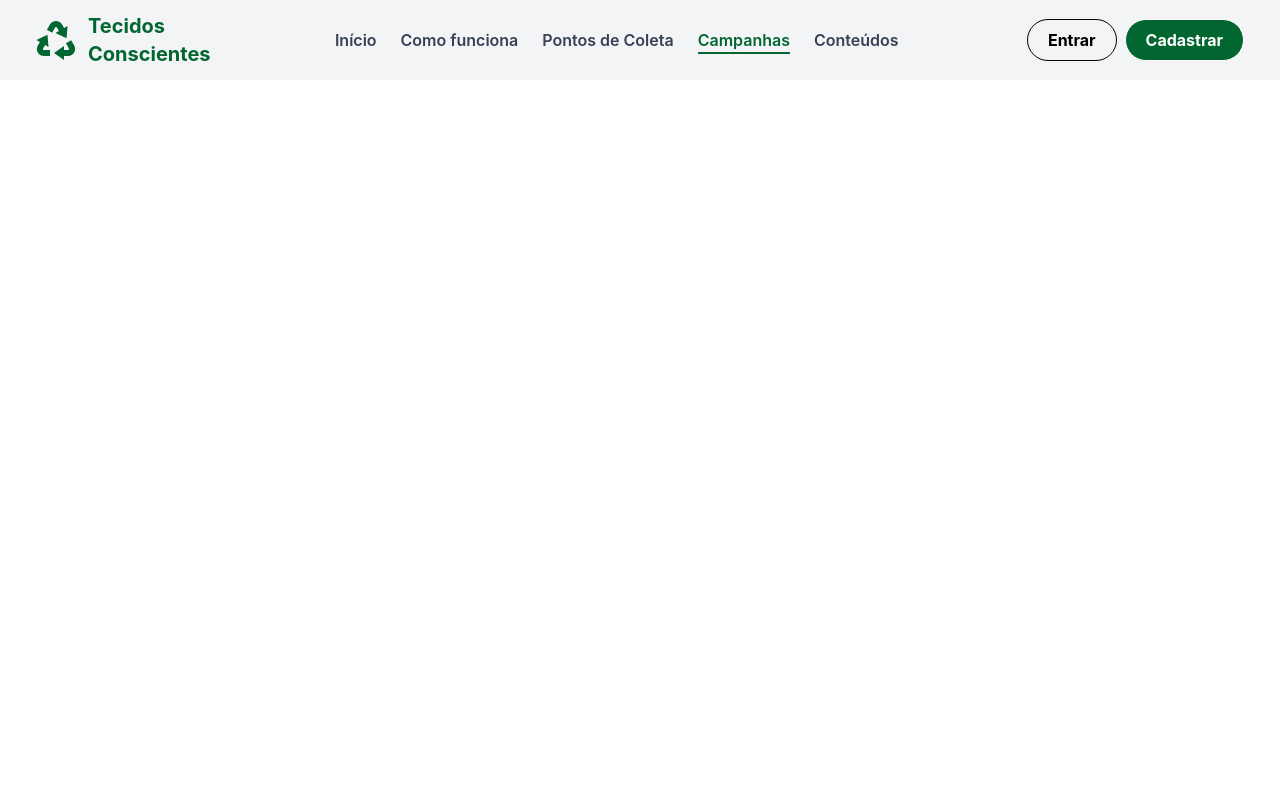
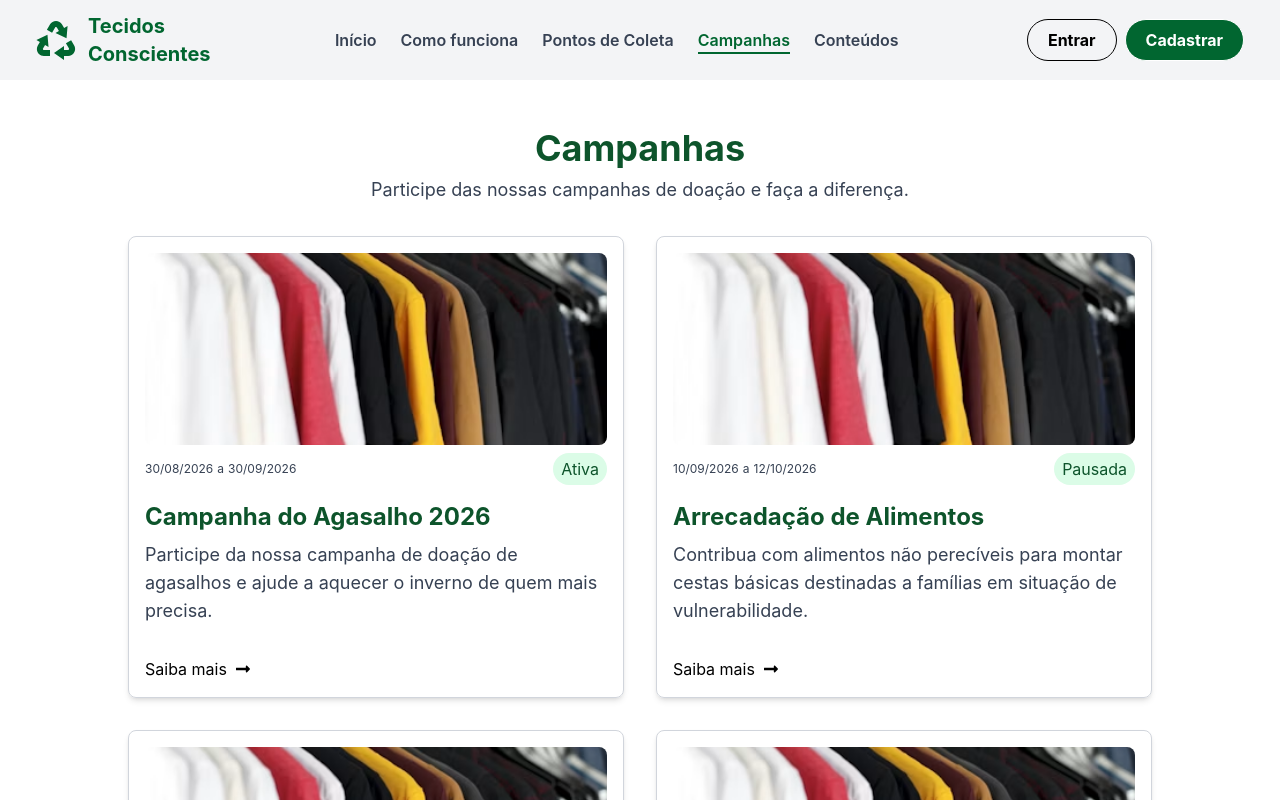
Before and after one commit to rafael-kuchla-flores/Descarte_Tecidos, a React (Vite) app in the folder Descarte_Tecidos/: page /campanhas in a window 1280 px wide. Shown: the top 800 px of the page. Built offline with nearby package versions, Linux system fonts and the light colour scheme.

Commit message:
feat/adicionar card de campanha e integrar na pagina de campanhas

```diff
--- /dev/null
+++ b/Descarte_Tecidos/src/components/CampaignCard/CampaignCard.jsx
@@ -0,0 +1,84 @@
+import React from 'react'
+import { NavLink } from 'react-router-dom'
+import { FaLongArrowAltRight } from 'react-icons/fa'
+import defaultCard from '../../assets/images/image.png'
+
+const CampaignCard = ({
+  id,
+  image = defaultCard,
+  startDate,
+  endDate,
+  status,
+  title,
+  description,
+}) => {
+  return (
+    <article className="border border-gray-300 rounded-lg shadow-md p-4 flex flex-col">
+
+      {/* Imagem */}
+      <div className="overflow-hidden rounded-lg">
+        <img
+          src={image}
+          alt={title}
+          className="w-full h-48 object-cover"
+        />
+      </div>
+
+      {/* Data e status */}
+      <div className="flex justify-between items-center mb-2 py-2">
+
+        <div className="flex gap-1">
+          <time
+            className="text-gray-700 text-xs"
+            dateTime={startDate}
+          >
+            {startDate}
+          </time>
+
+          <span className="text-gray-700 text-xs">
+            a
+          </span>
+
+          <time
+            className="text-gray-700 text-xs"
+            dateTime={endDate}
+          >
+            {endDate}
+          </time>
+        </div>
+
+        <span className="text-green-900 px-2 py-1 rounded-full bg-green-100">
+          {status}
+        </span>
+
+      </div>
+
+      {/* Descrição */}
+      <div>
+        <h2 className="text-2xl font-bold text-green-900 mb-2">
+          {title}
+        </h2>
+
+        <p className="text-lg text-gray-700 mb-8">
+          {description}
+        </p>
+      </div>
+
+      {/* Link */}
+      <div className="mt-auto">
+
+        <NavLink
+          to={`/campanhas/${id}`}
+          className="flex items-center gap-2"
+        >
+          Saiba mais
+          <FaLongArrowAltRight />
+        </NavLink>
+
+      </div>
+
+    </article>
+  )
+}
+
+export default CampaignCard
--- a/Descarte_Tecidos/src/pages/main/campaigns/Campaigns.jsx
+++ b/Descarte_Tecidos/src/pages/main/campaigns/Campaigns.jsx
@@ -1,11 +1,79 @@
 import React from 'react'
 import Header from '../../../components/header/Header'
+import CampaignCard from '../../../components/CampaignCard/CampaignCard'
+import Footer from '../../../components/footer/Footer'
+
 const Campaigns = () => {
-    return (
-        <>
-            <Header />
-        </>
-    )
+
+  const campaigns = [
+    {
+      id: 1,
+      image: undefined,
+      startDate: '30/08/2026',
+      endDate: '30/09/2026',
+      status: 'Ativa',
+      title: 'Campanha do Agasalho 2026',
+      description:
+        'Participe da nossa campanha de doação de agasalhos e ajude a aquecer o inverno de quem mais precisa.',
+    },
+    {
+      id: 2,
+      image: undefined,
+      startDate: '10/09/2026',
+      endDate: '12/10/2026',
+      status: 'Pausada',
+      title: 'Arrecadação de Alimentos',
+      description: 'Contribua com alimentos não perecíveis para montar cestas básicas destinadas a famílias em situação de vulnerabilidade.',
+    },
+    {
+      id: 3,
+      image: undefined,
+      startDate: '01/10/2026',
+      endDate: '25/12/2026',
+      status: 'Em Breve',
+      title: 'Natal Solidário',
+      description: 'Doe brinquedos novos ou em bom estado e faça a alegria de centenas de crianças neste Natal.',
+    },
+    {
+      id: 3,
+      image: undefined,
+      startDate: '01/10/2026',
+      endDate: '25/12/2026',
+      status: 'Em Breve',
+      title: 'Natal Solidário',
+      description: 'Doe brinquedos novos ou em bom estado e faça a alegria de centenas de crianças neste Natal.',
+    }
+  ]
+
+  return (
+    <>
+      <Header />
+
+      <main className="container mx-auto px-4 py-12 flex flex-col items-center">
+
+        <h1 className="text-4xl font-bold text-green-900 mb-2">
+          Campanhas
+        </h1>
+
+        <p className="text-lg text-gray-700 mb-8">
+          Participe das nossas campanhas de doação e faça a diferença.
+        </p>
+
+        <div className="grid grid-cols-1 md:grid-cols-2 gap-8 w-full max-w-5xl">
+
+          {campaigns.map((campaign) => (
+            <CampaignCard
+              key={campaign.id}
+              {...campaign}
+            />
+          ))}
+
+        </div>
+
+      </main>
+      <Footer />
+    </>
+  )
 }
 
 export default Campaigns
```
Also changed, not shown: Descarte_Tecidos/src/assets/images/image.png (added).
